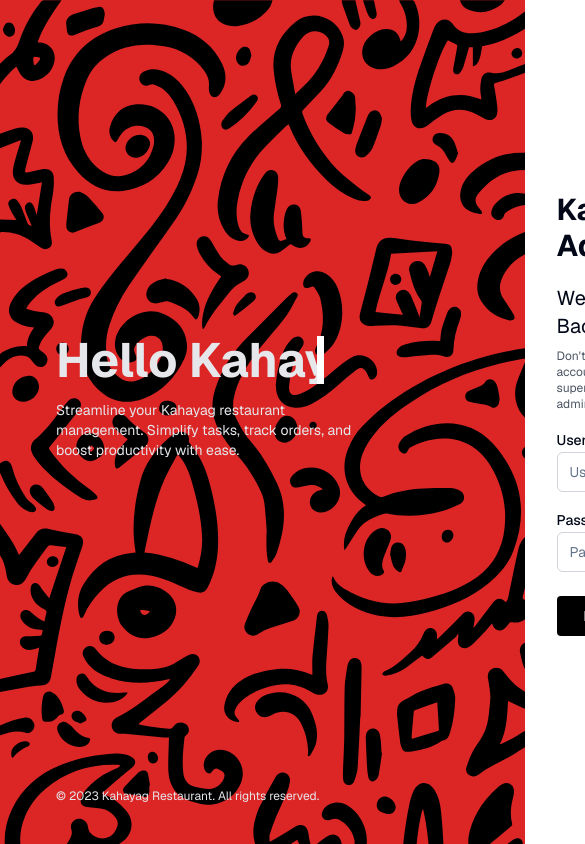
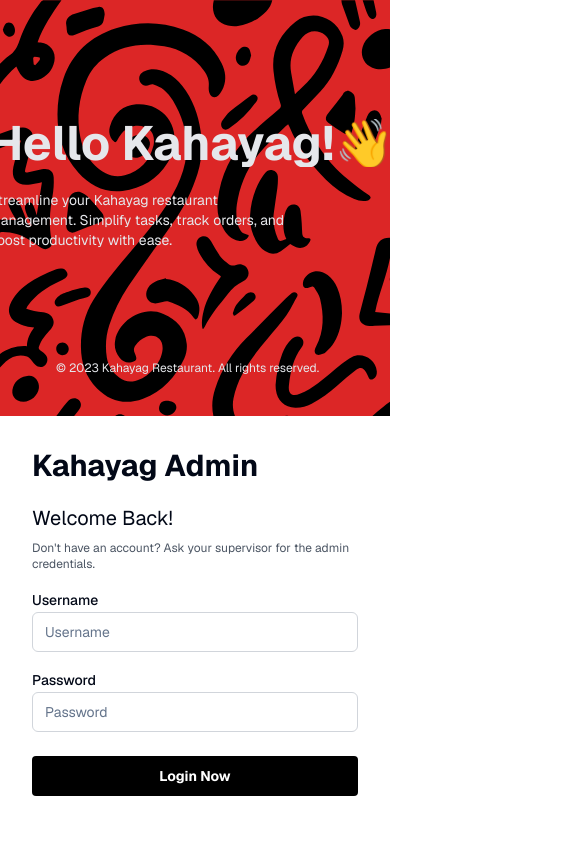
Before and after one commit to Miraku17/Admin_Kahayag_FrontEnd, a Next.js app: page /auth/login in a window 390 px wide. Shown: the top 844 px of the page, 585 px wide, since content can reach past the window. Built offline with nearby package versions, Linux system fonts and the light colour scheme.

Commit message:
edited to make it responsive

```diff
--- a/src/app/auth/login/page.tsx
+++ b/src/app/auth/login/page.tsx
@@ -4,13 +4,16 @@ import { Input } from "@/components/ui/input";
 import { Label } from "@/components/ui/label";
 const Page = () => {
   return (
-    <div className="h-screen flex">
-      <div className="left-side flex-1 bg-red-600 bg-[url('/images/login/bg-snake-2.svg')]  bg-no-repeat flex flex-col justify-between text-gray-200 px-10 py-10">
+    <div className="h-screen flex flex-col md:flex-row">
+      <div className="left-side flex-1 bg-red-600 bg-[url('/images/login/bg-snake-2.svg')] bg-no-repeat flex flex-col justify-between text-gray-200 px-10 py-10">
         <div className="flex-1 flex items-center justify-center">
-          <div className="mx-auto max-w-4xl px-4">
-            <h1 className="text-5xl font-bold mb-4 typing-effect w-[65%]">
+          <div className="inline-block mx-auto max-w-4xl px-4">
+            <div className="inline-block">
+              <h1 className="text-5xl font-bold mb-4 typing-effect inline-block">
                 Hello Kahayag!👋
               </h1>
+            </div>
+
             <p className="text-sm mb-8 w-[75%]">
               Streamline your Kahayag restaurant management. Simplify tasks,
               track orders, and boost productivity with ease.
--- a/src/app/globals.css
+++ b/src/app/globals.css
@@ -73,7 +73,7 @@
     width: 0;
   }
   to {
-    width: 65%;
+    width: 100%;
   }
 }
 
```
Lines whose indentation alone changed are shown as unchanged.
